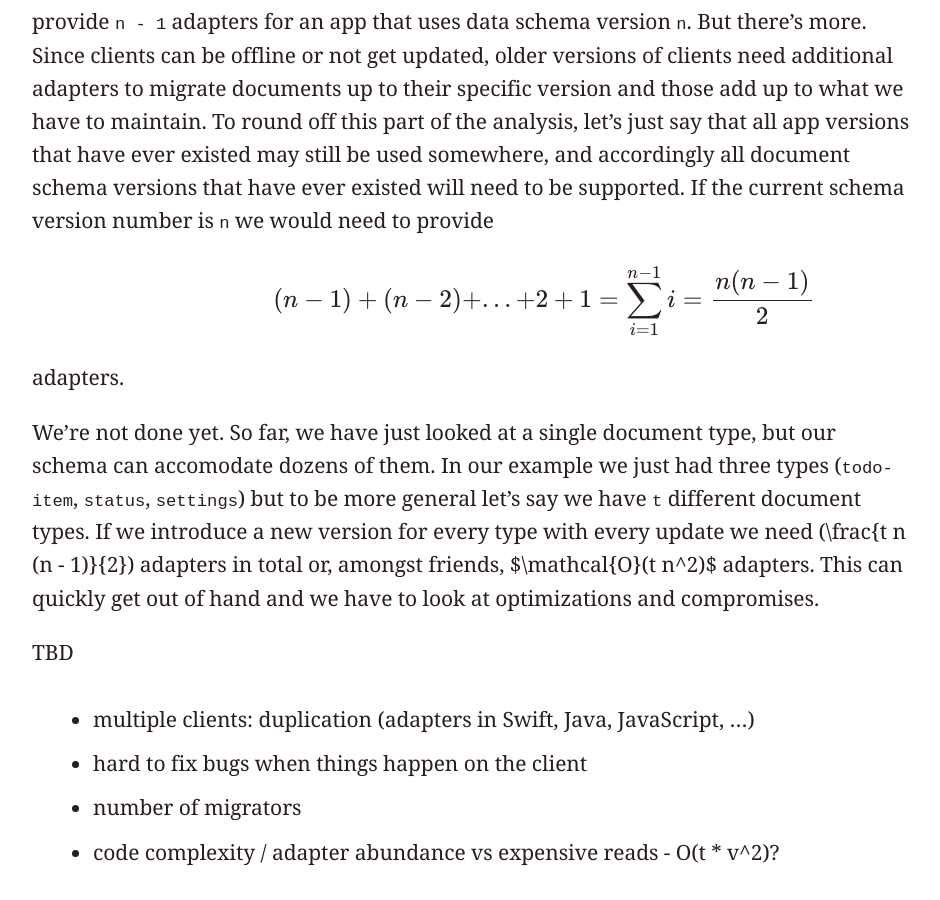
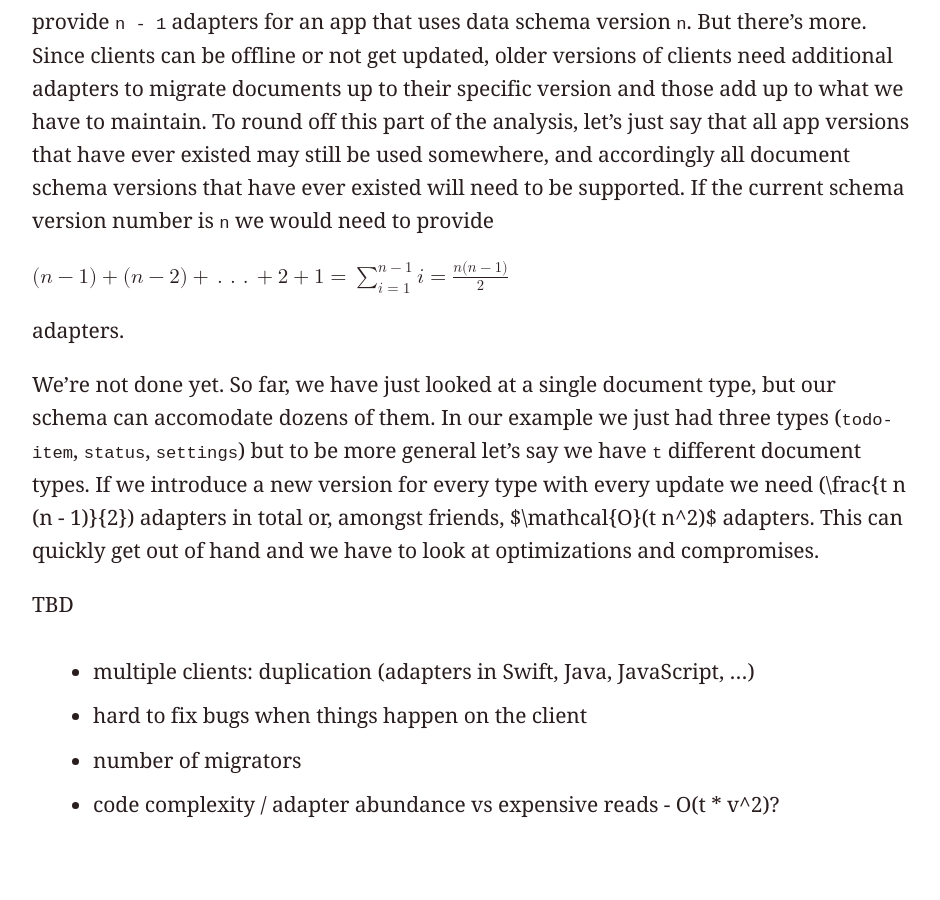
Before and after one commit to jo/sync-tank, a Jekyll site: the page built from migrations.md, in a window 1280 px wide and 900 px high, scrolled down 26566 px. Shown: the whole window, without its empty margins (96-1036 px from the left). Built offline with Jekyll 4.4.1, drawn with Linux system fonts in a browser that asks for light colours; our own code applies the rules of GitHub Pages for plain Markdown files; formulas are drawn with MathJax 3.

Commit message:
mathml ftw

```diff
--- a/_layouts/default.html
+++ b/_layouts/default.html
@@ -5,7 +5,6 @@
 <title>Distributed Migration Strategies</title>
 <meta name=description content="How to handle schema changes in CouchDB." />
 <meta name=viewport content="width=device-width, initial-scale=1.0, maximum-scale=1.0, user-scalable=no" />
-<script src="https://cdnjs.cloudflare.com/ajax/libs/mathjax/2.7.0/MathJax.js?config=TeX-AMS-MML_HTMLorMML" type="text/javascript"></script>
 <link href=css/syntax.css rel=stylesheet>
 <style>
   body {
--- a/migrations.md
+++ b/migrations.md
@@ -421,9 +421,54 @@ While this approach seems quite elegant in the scenario we're facing here, i.e.
 The first problem to address is one of complexity and maintainability. A bit of accounting can help us get the discussion started. Say we start off with a single document type that is in version `v1`. We now update the schema to `v2`, so the app will need an adapter to deal with the older `v1` documents. After the next update to `v3` the new app will now need two adapters: one to deal with `v2` documents and one to deal with `v1` documents that may also still be around. In general, every app that has ever existed in the system may have left documents in the corresponding old versions around. Since we can never be sure that there are no ancient schema versions around we will have to provide `n - 1` adapters for an app that uses data schema version `n`.
 But there's more. Since clients can be offline or not get updated, older versions of clients need additional adapters to migrate documents up to their specific version and those add up to what we have to maintain. To round off this part of the analysis, let's just say that all app versions that have ever existed may still be used somewhere, and accordingly all document schema versions that have ever existed will need to be supported. If the current schema version number is `n` we would need to provide
 
-$$
-(n - 1) + (n - 2) + ... + 2 + 1 = \sum_{i = 1}^{n - 1} i = \frac{n (n - 1)}{2}
-$$
+<math xmlns="http://www.w3.org/1998/Math/MathML">
+  <mo stretchy="false">(</mo>
+  <mi>n</mi>
+  <mo>&#x2212;<!-- − --></mo>
+  <mn>1</mn>
+  <mo stretchy="false">)</mo>
+  <mo>+</mo>
+  <mo stretchy="false">(</mo>
+  <mi>n</mi>
+  <mo>&#x2212;<!-- − --></mo>
+  <mn>2</mn>
+  <mo stretchy="false">)</mo>
+  <mo>+</mo>
+  <mo>.</mo>
+  <mo>.</mo>
+  <mo>.</mo>
+  <mo>+</mo>
+  <mn>2</mn>
+  <mo>+</mo>
+  <mn>1</mn>
+  <mo>=</mo>
+  <munderover>
+    <mo>&#x2211;<!-- ∑ --></mo>
+    <mrow class="MJX-TeXAtom-ORD">
+      <mi>i</mi>
+      <mo>=</mo>
+      <mn>1</mn>
+    </mrow>
+    <mrow class="MJX-TeXAtom-ORD">
+      <mi>n</mi>
+      <mo>&#x2212;<!-- − --></mo>
+      <mn>1</mn>
+    </mrow>
+  </munderover>
+  <mi>i</mi>
+  <mo>=</mo>
+  <mfrac>
+    <mrow>
+      <mi>n</mi>
+      <mo stretchy="false">(</mo>
+      <mi>n</mi>
+      <mo>&#x2212;<!-- − --></mo>
+      <mn>1</mn>
+      <mo stretchy="false">)</mo>
+    </mrow>
+    <mn>2</mn>
+  </mfrac>
+</math>
 
 adapters.
 
```
